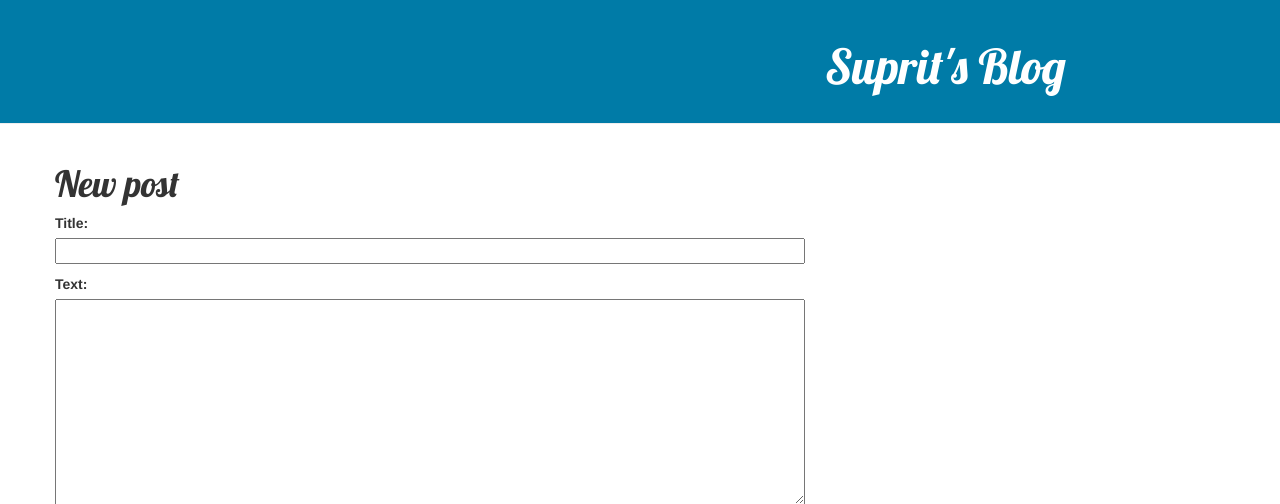
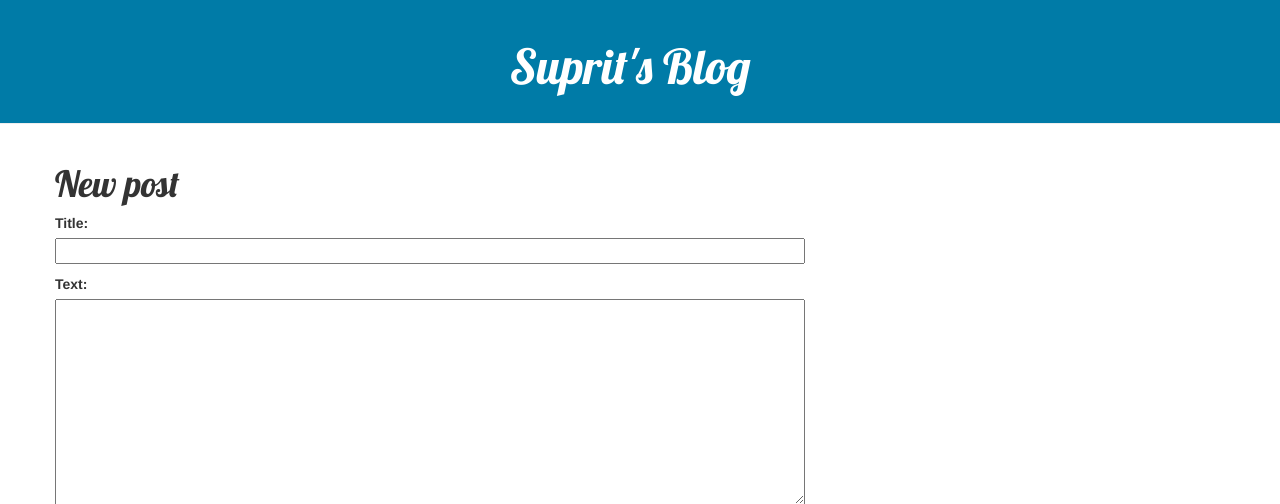
Before and after one commit to djangoblog/my-first-blog, a Django app: template blog/templates/blog/post_edit.html in a window 1280 px wide. Shown: the top 504 px of the page. Run offline with Django 3.2, Linux system fonts and the light colour scheme; the template is opened without the code that fills it: values that come from a table or form of the project are taken from there, others are empty; parts of the project's set-up code (start-up, migrations or seed data) failed here and were passed over; some libraries are stand-ins or nearby versions.

Commit message:
Updated the CSS file. Header text is now aligned perfectly at the center

```diff
--- a/blog/static/css/blog.css
+++ b/blog/static/css/blog.css
@@ -2,7 +2,8 @@
 .page-header {
     background-color: #007BA7;
     margin-top: 0;
-    padding: 20px 20px 20px 825px;
+    text-align: center;
+    padding: 20px 20px 20px 0px;
 }
 
 .page-header h1, .page-header h1 a, .page-header h1 a:visited, .page-header h1 a:active {
```
